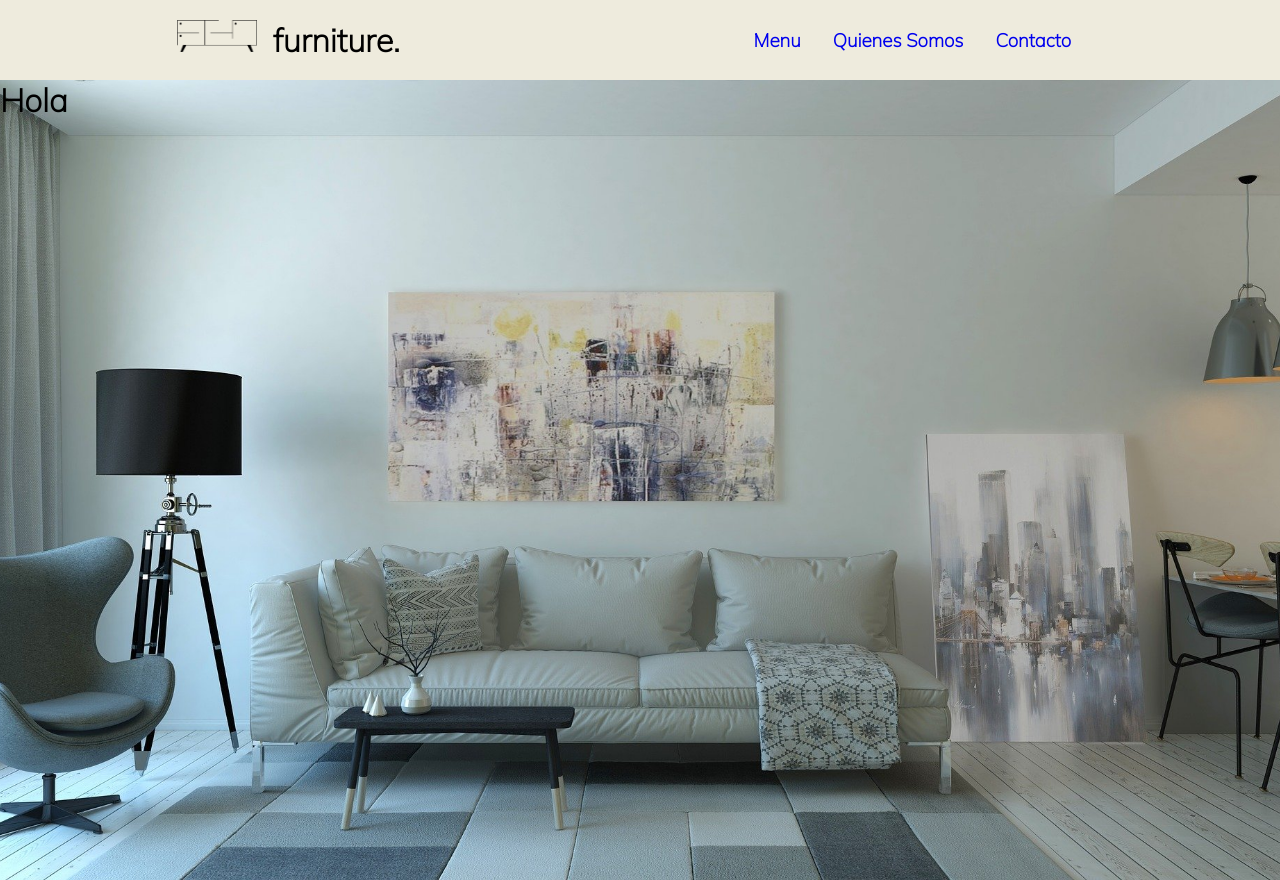
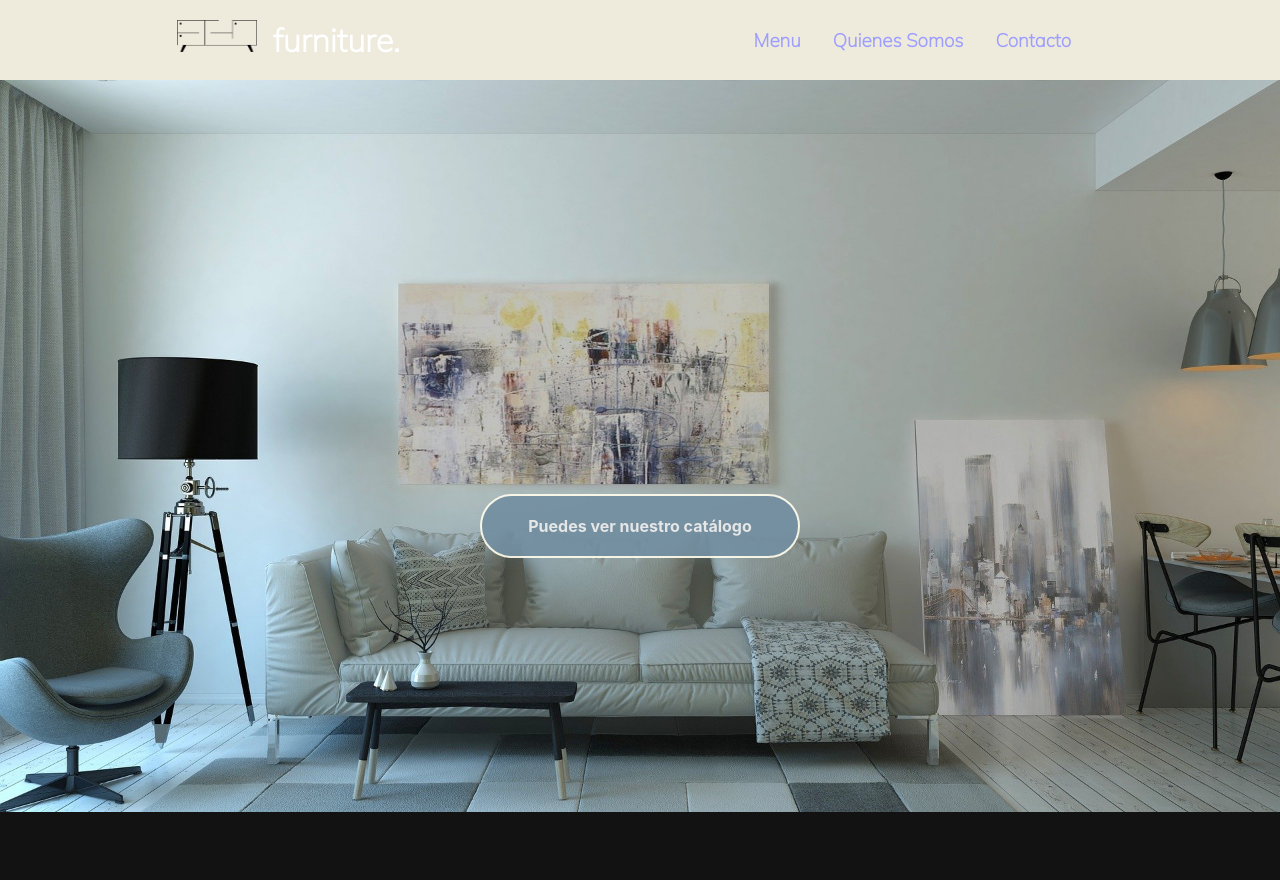
Before and after one commit to GitECV/furniture, a React (Create React App) app: page / in a window 1280 px wide. After the commit the page ends 812 px from the top, so only its background shows below. Built offline with nearby package versions, Linux system fonts and the light colour scheme.

Commit message:
Home terminada

```diff
--- a/package.json
+++ b/package.json
@@ -10,6 +10,7 @@
     "@types/node": "^16.11.26",
     "@types/react": "^17.0.44",
     "@types/react-dom": "^17.0.15",
+    "primereact": "^8.0.0-rc.1",
     "react": "^18.0.0",
     "react-dom": "^18.0.0",
     "react-scripts": "5.0.0",
--- a/src/components/home-content/css/home-content.css
+++ b/src/components/home-content/css/home-content.css
@@ -5,11 +5,34 @@
 }
 
 .home-content-container {
+  display: flex;
+  flex-direction: column;
+  justify-content: center;
+  align-items: center;
   background-image: url("../../../images/home-picture.jpg");
   background-repeat: no-repeat;
-  height: 100vh;
+  height: 91.5vh;
   background-size: cover;
   background-position: top;
 }
 
+#btn-catalog {
+  background-color: #738FA1;
+  border-color: #fffcec;
+  border-width: 0.15rem;
+  font-weight: bold;
+  color: #ECECEC;
+  width: 20rem;
+  height: 4rem;
+  opacity: 0.92;
+  margin-top: 10rem;
+}
+
+#btn-catalog:hover {
+  background-color: #bfe7ff;
+  color: #000000;
+  border-color: #000000;
+  opacity: 1;
+}
+
 /*# sourceMappingURL=home-content.css.map */
--- a/src/components/home-content/home-content.jsx
+++ b/src/components/home-content/home-content.jsx
@@ -1,10 +1,16 @@
 import React, { useState } from "react";
-import './css/home-content.css'
+import { Button } from 'primereact/button';
+import "primereact/resources/themes/luna-green/theme.css";  //theme
+import "primereact/resources/primereact.min.css";                  //core css
+import "primeicons/primeicons.css";                                //icons
+import './css/home-content.css';
 
 const HomeContainer = () => {
     return (
         <div className="home-content-container">
-            <h1>Hola</h1>
+            <div className="btn-see-catalog">
+                <Button label="Puedes ver nuestro catálogo" className="p-button-rounded" id="btn-catalog" />
+            </div>
         </div>
       );
 }
--- a/src/components/home-content/scss/home-content.scss
+++ b/src/components/home-content/scss/home-content.scss
@@ -6,9 +6,32 @@
 }
 
 .home-content-container {
+    display: flex;
+    flex-direction: column;
+    justify-content: center;
+    align-items: center;
     background-image: url('../../../images/home-picture.jpg');
     background-repeat: no-repeat;
-    height: 100vh;
+    height: 91.5vh;
     background-size: cover;
     background-position: top;
 }
+
+#btn-catalog {
+    background-color: $princol;
+    border-color: $seconcol-lighter-1;
+    border-width: 0.15rem;
+    font-weight: bold;
+    color: $defaultgrey;
+    width: 20rem;
+    height: 4rem;
+    opacity: 0.92;
+    margin-top: 10rem;
+}
+
+#btn-catalog:hover {
+    background-color: $princol-lighter-3;
+    color: $black;
+    border-color: $black;
+    opacity: 1;
+}
--- /dev/null
+++ b/src/css/app-styles.css
@@ -0,0 +1,7 @@
+@import url("https://fonts.googleapis.com/css2?family=Mulish:wght@200&display=swap");
+.App {
+  background-image: url("../images/home-picture.jpg");
+  background-color: aqua;
+}
+
+/*# sourceMappingURL=app-styles.css.map */
--- /dev/null
+++ b/src/scss/app-styles.scss
@@ -0,0 +1,6 @@
+@import '_GLOBALS.scss';
+
+.App {
+    background-image: url('../images/home-picture.jpg');
+    background-color: aqua;
+}
```
Also changed, not shown: 2 other files (tests, documents, lock files or other folders).
